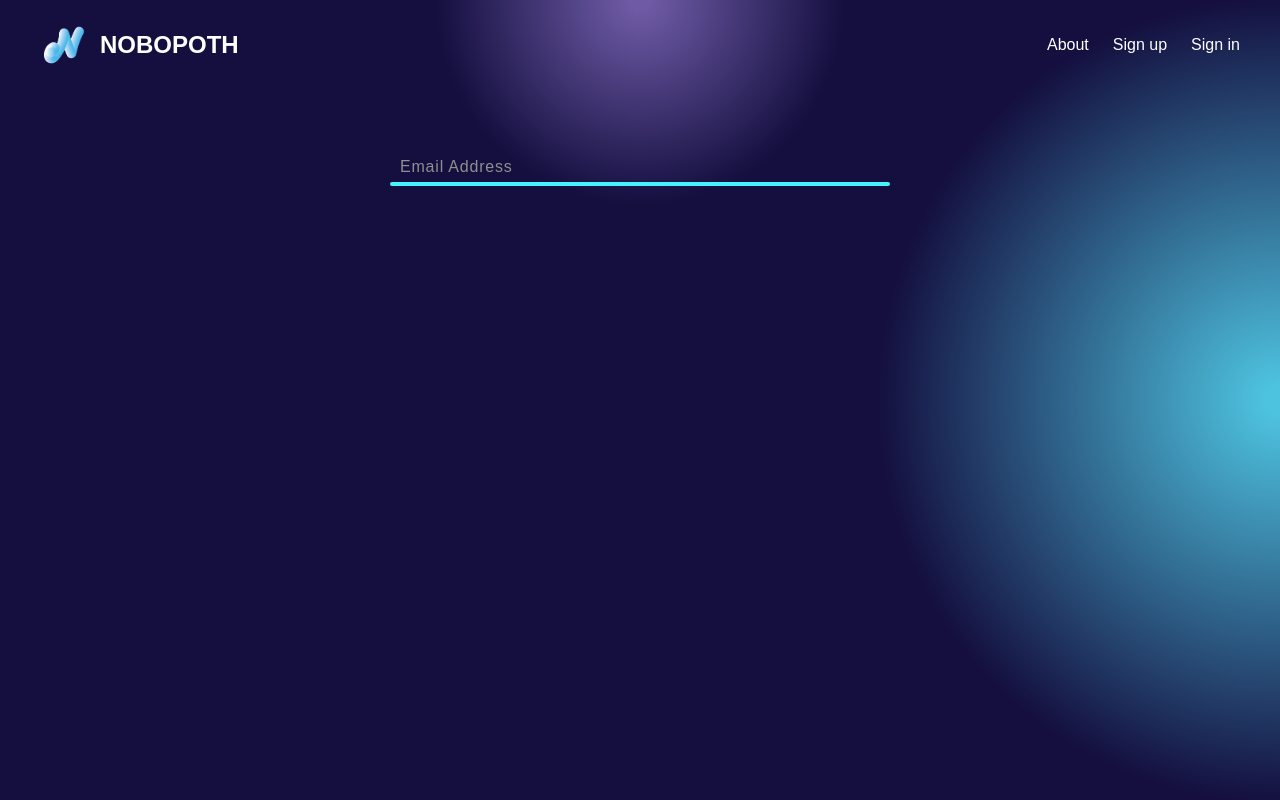
After one commit to Mahmoud-Hussain/NOPOPOTH, a PHP site: page /signin_webpage.html in a window 1280 px wide. The commit adds this page. Run offline with PHP 8.4, Linux system fonts and the light colour scheme.

Commit message:
Sample of sign in / sign up

```diff
--- /dev/null
+++ b/signin_webpage.html
@@ -0,0 +1,45 @@
+<!DOCTYPE html>
+<html lang="en">
+
+<head>
+    <meta charset="UTF-8">
+    <meta name="viewport" content="width=device-width, initial-scale=1.0">
+    <title>Sign in</title>
+    <link rel="icon" href="logo.png">
+    <link rel="stylesheet" href="styles_signin_webpage.css">
+</head>
+
+<body>
+    <div class="container">
+        <header class="navbar">
+            <div class="logo-container">
+                <img src="logo.png" alt="Nobopoth Logo" class="logo">
+                <span class="site-name">NOBOPOTH</span>
+            </div>
+            <nav>
+                <a href="#">About</a>
+                <a href="#">Sign up</a>
+                <a href="#">Sign in</a>
+            </nav>
+        </header>
+
+        <main>
+            <div class="main-content">
+                <div class="inputbox">
+                    <input required="required" type="text">
+                    <span>Email Address</span>
+                    <i></i>
+                </div>
+                <!-- <div class="form__group field">
+                    <input type="input" class="form__field" placeholder="Name" required="">
+                    <label for="name" class="form__label">Name</label>
+                </div> -->
+            </div>
+
+        </main>
+
+
+    </div>
+</body>
+
+</html>
--- /dev/null
+++ b/styles_signin_webpage.css
@@ -0,0 +1,190 @@
+* {
+  margin: 0;
+  padding: 0;
+  box-sizing: border-box;
+}
+
+body {
+  font-family: 'Arial', sans-serif;
+  background: radial-gradient(circle at top, #6E5AA5 1%, transparent 20%),
+              radial-gradient(circle at right, #4EC3E0 1%, transparent 30%),
+              #140F3F;
+  color: #ffffff;
+  height: 100vh;
+  background-attachment: fixed;
+}
+
+.container {
+  max-width: 1200px; /* Set a fixed width */
+  margin: 0 auto; /* Center the container */
+  display: flex;
+  flex-direction: column;
+  min-height: 100vh;
+}
+
+.navbar {
+  display: flex;
+  justify-content: space-between;
+  align-items: center;
+  padding: 20px 0;
+  width: 100%;
+}
+
+.logo-container {
+  display: flex;
+  align-items: center;
+  margin-right: 9rem;
+}
+
+.logo {
+  width: 50px;
+  margin-right: 10px;
+}
+
+.site-name {
+  font-size: 1.5rem;
+  font-weight: bold;
+  color: white;
+}
+
+.navbar nav {
+  display: flex;
+  gap: 1.5rem;
+}
+
+.navbar nav a {
+  text-decoration: none;
+  color: #ffffff;
+}
+
+.main-content {
+  display: flex;
+  justify-content: center;
+  gap: 18rem;
+  flex: 1;
+  padding: 3rem 0;
+}
+
+/* .form__group {
+  position: relative;
+  padding: 20px 0 0;
+  width: 100%;
+  max-width: 500px;
+}
+
+.form__field {
+  font-family: inherit;
+  width: 100%;
+  border: none;
+  border-bottom: 2px solid #9b9b9b;
+  outline: 0;
+  font-size: 17px;
+  color: #fff;
+  padding: 7px 0;
+  background: transparent;
+  transition: border-color 0.2s;
+}
+
+.form__field::placeholder {
+  color: transparent;
+}
+
+.form__field:placeholder-shown ~ .form__label {
+  font-size: 17px;
+  cursor: text;
+  top: 20px;
+}
+
+.form__label {
+  position: absolute;
+  top: 0;
+  display: block;
+  transition: 0.2s;
+  font-size: 17px;
+  color: #9b9b9b;
+  pointer-events: none;
+}
+
+.form__field:focus {
+  padding-bottom: 6px;
+  font-weight: 700;
+  border-width: 3px;
+  border-image: linear-gradient(to right, #116399, #38caef);
+  border-image-slice: 1;
+}
+
+.form__field:focus ~ .form__label {
+  position: absolute;
+  top: 0;
+  display: block;
+  transition: 0.2s;
+  font-size: 17px;
+  color: #38caef;
+  font-weight: 700;
+}
+
+.form__field:required, .form__field:invalid {
+  box-shadow: none;
+} */
+
+.inputbox {
+  position: relative;
+  width: 500px;
+}
+
+.inputbox input {
+  position: relative;
+  width: 100%;
+  padding: 20px 10px 10px;
+  background: transparent;
+  outline: none;
+  box-shadow: none;
+  border: none;
+  color: #ffffff;
+  font-size: 1em;
+  letter-spacing: 0.05em;
+  transition: 0.5s;
+  z-index: 10;
+}
+
+.inputbox input::placeholder {
+    color: #8f8f8f;
+    opacity: 1; }
+
+.inputbox span {
+  position: absolute;
+  left: 0;
+  padding: 20px 10px 10px;
+  font-size: 1em;
+  color: #8f8f8f;
+  letter-spacing: 00.05em;
+  transition: 0.5s;
+  pointer-events: none;
+}
+
+.inputbox input:valid ~span,
+.inputbox input:focus ~span {
+  color: #45f3ff;
+  transform: translateX(-10px) translateY(-34px);
+  font-size: 0,75em;
+}
+
+.inputbox i {
+  position: absolute;
+  left: 0;
+  bottom: 0;
+  width: 100%;
+  height: 2px;
+  background: #4376b948;
+  border-radius: 4px;
+  transition: 0.5s;
+  pointer-events: none;
+  z-index: 9;
+  border: 2px solid #45f3ff;
+
+}
+
+.inputbox input:valid ~i,
+.inputbox input:focus ~i {
+  height: 44px;
+}
```
Also changed, not shown: index.html (+5 -2 lines), styles.css (+159 -87 lines), student2.png.
